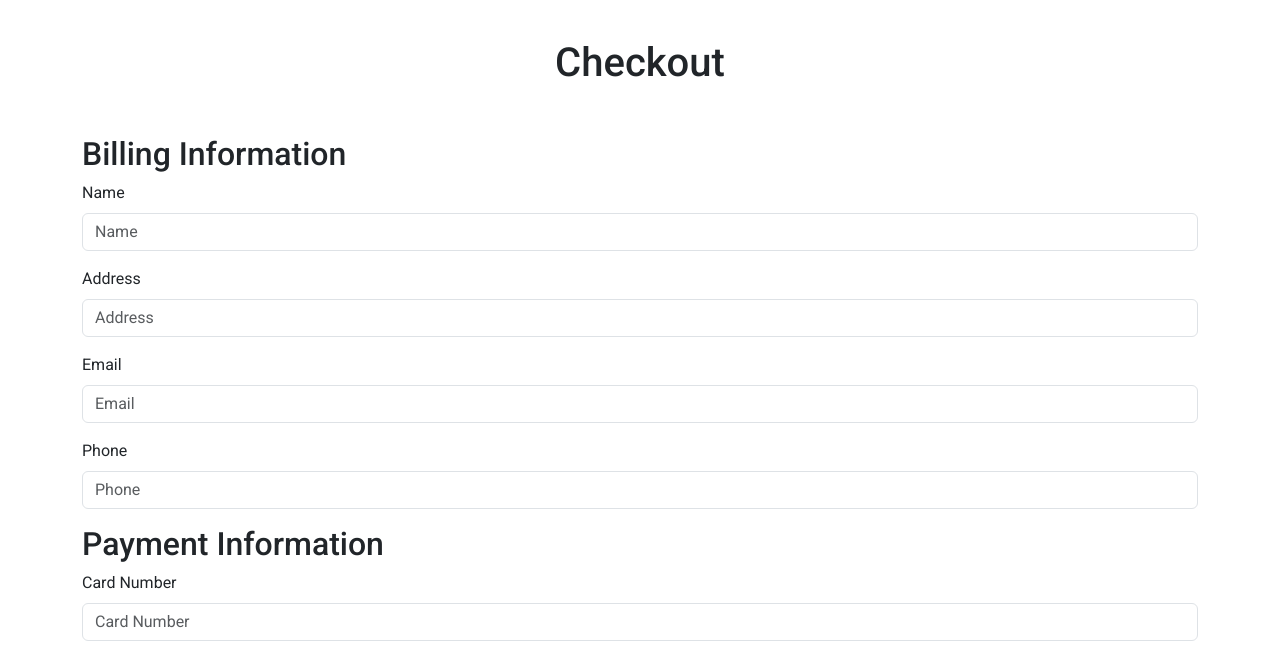
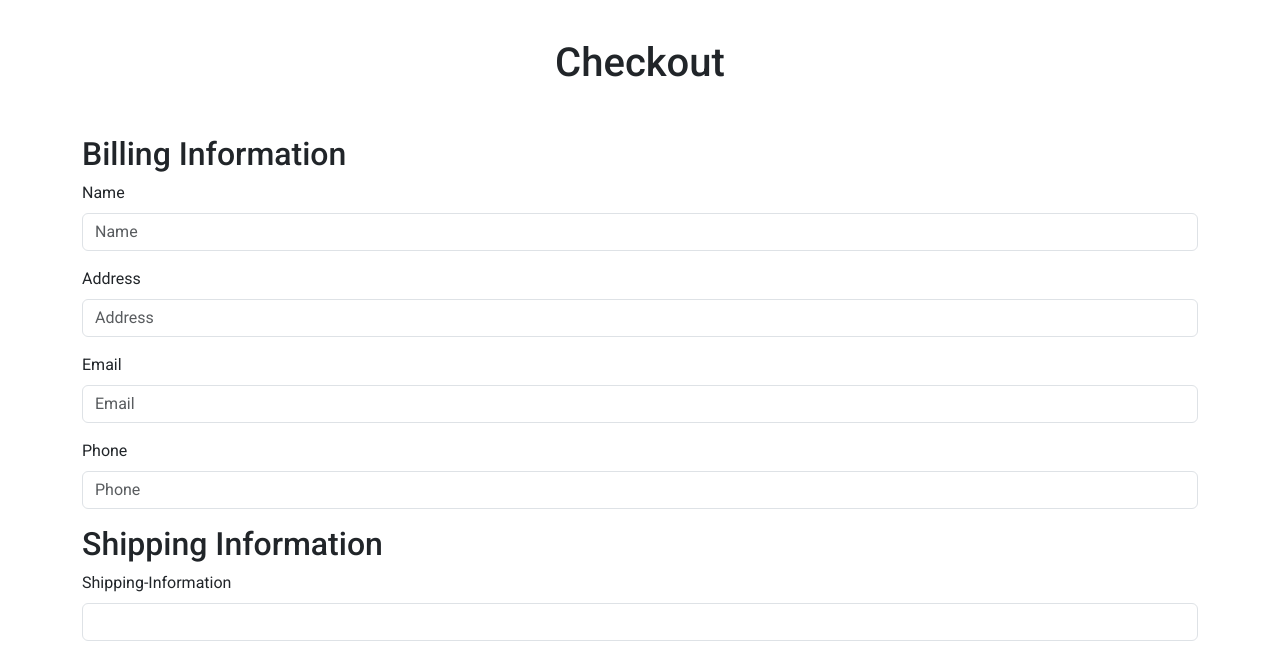
Before and after one commit to Franciscaa11/E-commerce, a plain HTML site: page Pages/checkout.html in a window 1280 px wide. Shown: the part 81-735 px from the top of the page. Drawn offline with nearby package versions, Linux system fonts and the light colour scheme; no server answers.

Commit message:
more changes

```diff
--- a/Pages/checkout.html
+++ b/Pages/checkout.html
@@ -105,6 +105,14 @@
               id="phone"
               placeholder="Phone"
             />
+          </div>
+
+          <h2>Shipping Information</h2>
+          <div class="mb-3">
+            <label for="card-number" class="form-label"
+              >Shipping-Information</label
+            >
+            <input type="text" class="form-control" id="card-number" />
           </div>
 
           <h2>Payment Information</h2>
```
